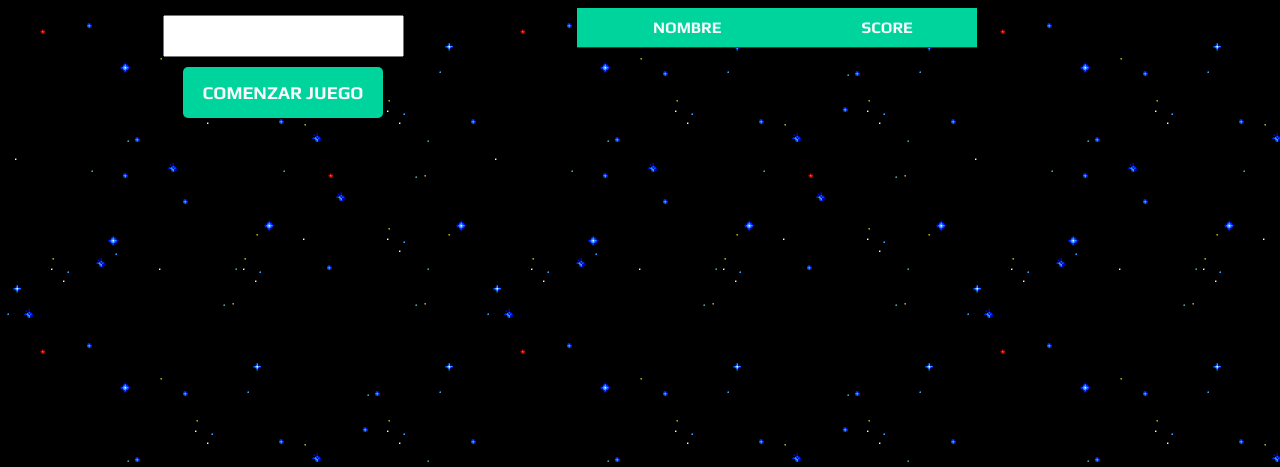
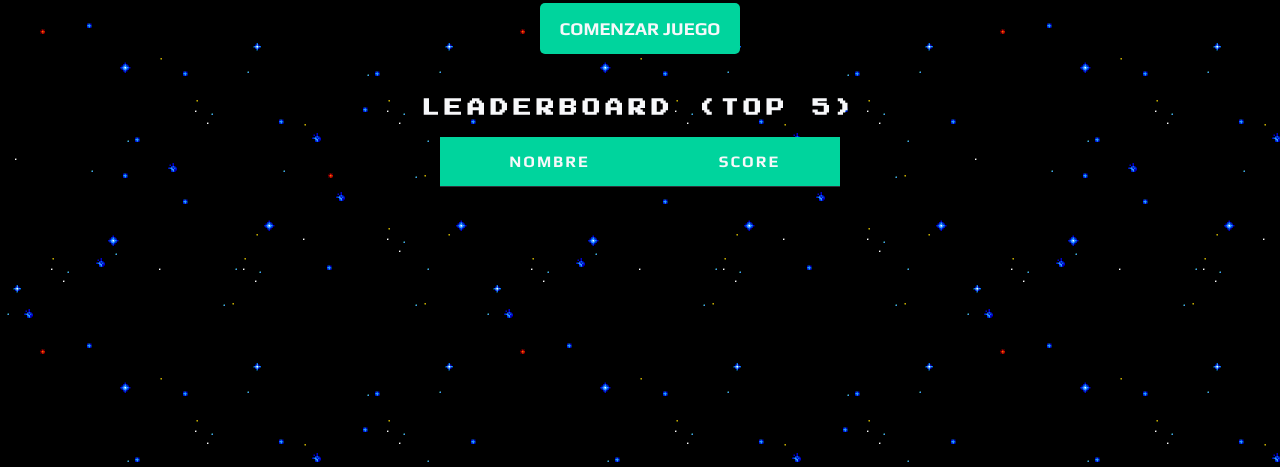
Before and after one commit to Aida-Cardenas/Microproyecto_1, a plain HTML site: page index.html in a window 1280 px wide. Shown: the part 449-916 px from the top of the page. Drawn offline with Linux system fonts and the light colour scheme.

Commit message:
centrado que faltaba

```diff
--- a/style/styles.css
+++ b/style/styles.css
@@ -160,6 +160,9 @@ button {
     font-family: 'Play';
     text-transform: uppercase;
     font-weight: bold;
+    display: block;
+    margin-left: auto;
+    margin-right: auto;
 }
 
 /* Hover del boton */
@@ -220,11 +223,11 @@ h2 {
     text-align: center;
     color: #f7f8fa;
     font-size: 16px;
-    margin: 10px 0;
+    margin: auto;
     max-width: 600px;
 }
 
-/* Estilo para la tabla de puntajes */
+/* Tabla de puntajes */
 table {
     width: 100%;
     max-width: 400px;
@@ -236,29 +239,50 @@ table {
     text-transform: uppercase;
 }
 
-/* Estilo para las celdas de la tabla */
+/* Celdas de la tabla */
 th, td {
-    padding: 10px;
+    padding: 15px;
     text-align: center;
     border-bottom: 1px solid #2e323a;
+    font-family: 'Play', sans-serif;
 }
 
-/* Estilo para la fila de encabezado de la tabla */
+/* Fila de encabezado de la tabla */
 th {
     background-color: #00d49d;
     color: #f7f8fa;
+    text-transform: uppercase;
+    letter-spacing: 2px;
+    font-weight: bold;
 }
 
-/* Estilo para el contenedor de la landing page */
+/* Filas impares de la tabla */
+tr:nth-child(odd) {
+    background-color: #f1f1f1;
+}
+
+/* filas pares de la tabla */
+tr:nth-child(even) {
+    background-color: #e7e7e7;
+}
+
+/* Fila hover */
+tr:hover {
+    background-color: #d1d1d1;
+    transition: background-color 0.3s ease;
+}
+
+/* Contenedor de la landing page */
 .landing-container {
     text-align: center;
     display: flex;
-    flex-direction: row;
+    flex-direction: column;
     height: 900px;
     align-items: center;
+    justify-content: center;
 }
 
-/* Estilo para el formulario del jugador */
+/* Formulario del jugador */
 #playerForm {
     display: flex;
     flex-direction: column;
@@ -271,13 +295,13 @@ th {
     text-align: center;
 }
 
-/* Estilo para la tabla de puntajes */
+/* Tabla de puntajes */
 #leaderboard {
     margin-top: 20px;
     color: #f7f8fa;
 }
 
-/*Estilo para el leaderboard en el juego */
+/* Leaderboard en el juego */
 #gameleaderboard {
     text-align: center;
     margin-top: 20px;
```
